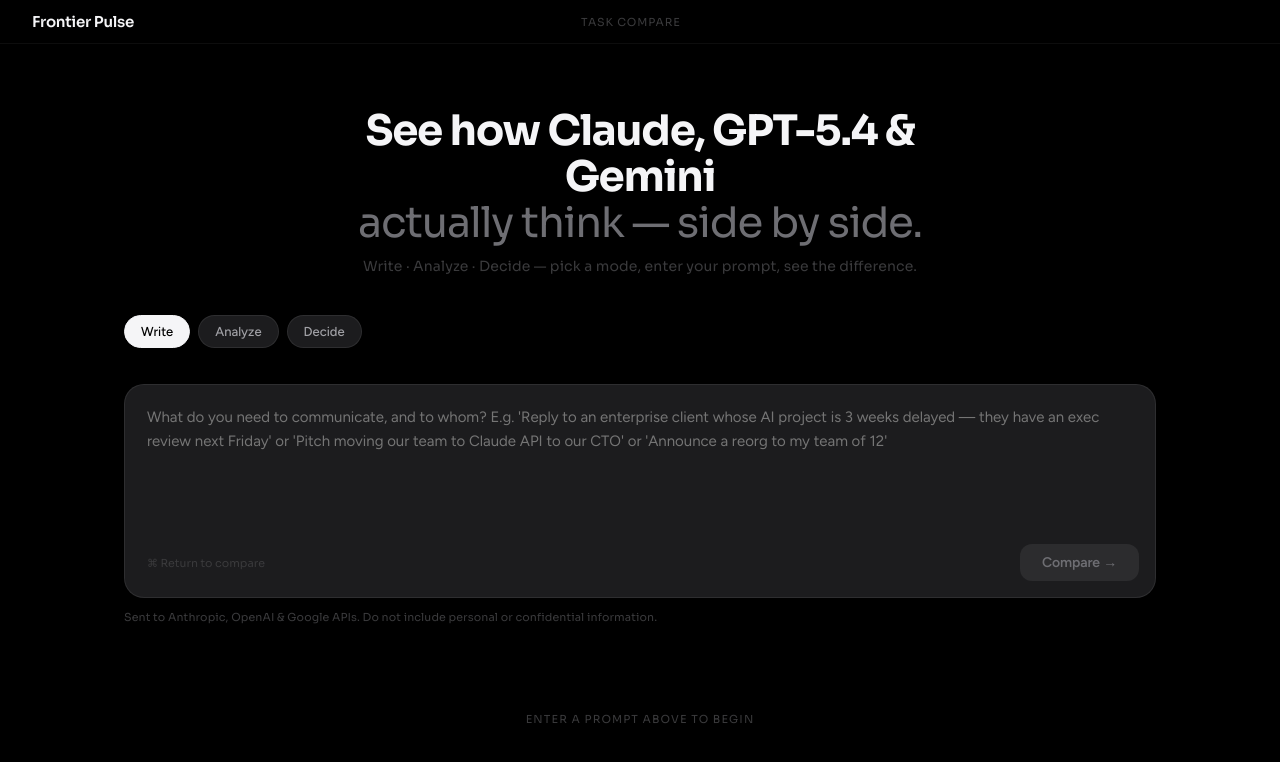
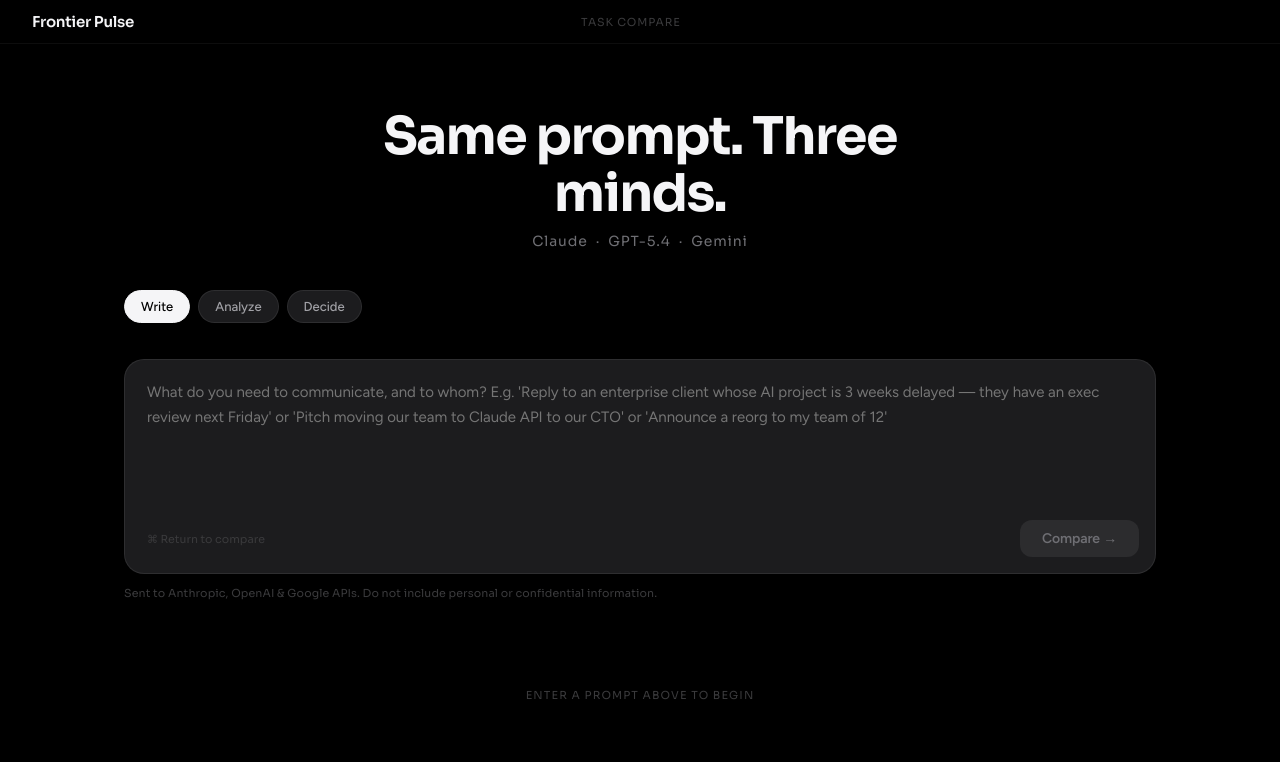
Before and after one commit to abhi-ai-projects/frontier-pulse, a Next.js app: page / in a window 1280 px wide. Shown: the top 762 px of the page. Built offline with nearby package versions, Linux system fonts and the light colour scheme.

Commit message:
tighten hero: same prompt three minds

```diff
--- a/app/page.tsx
+++ b/app/page.tsx
@@ -139,12 +139,11 @@ export default function Home() {
 
         {/* ── Hero ── */}
         <section className="anim-hero anim-delay-1" style={{ textAlign:"center", padding:"52px 24px 40px", maxWidth:680, margin:"0 auto" }}>
-          <h1 style={{ fontFamily:"'Sora',sans-serif", fontSize:"clamp(28px,4vw,42px)", fontWeight:700, letterSpacing:"-0.03em", lineHeight:1.1, color:"#f5f5f7", marginBottom:10 }}>
-            See how Claude, GPT-5.4 &amp; Gemini<br/>
-            <span style={{ color:"#6e6e73", fontWeight:400 }}>actually think — side by side.</span>
+          <h1 style={{ fontFamily:"'Sora',sans-serif", fontSize:"clamp(32px,4.5vw,52px)", fontWeight:700, letterSpacing:"-0.03em", lineHeight:1.1, color:"#f5f5f7", marginBottom:10 }}>
+            Same prompt. Three minds.
           </h1>
-          <p style={{ fontSize:14, color:"#3a3a3c", fontFamily:"'Sora',sans-serif", letterSpacing:"0.01em" }}>
-            Write · Analyze · Decide — pick a mode, enter your prompt, see the difference.
+          <p style={{ fontSize:14, color:"#6e6e73", fontFamily:"'Sora',sans-serif", letterSpacing:"0.06em" }}>
+            Claude &nbsp;·&nbsp; GPT-5.4 &nbsp;·&nbsp; Gemini
           </p>
         </section>
 
```
